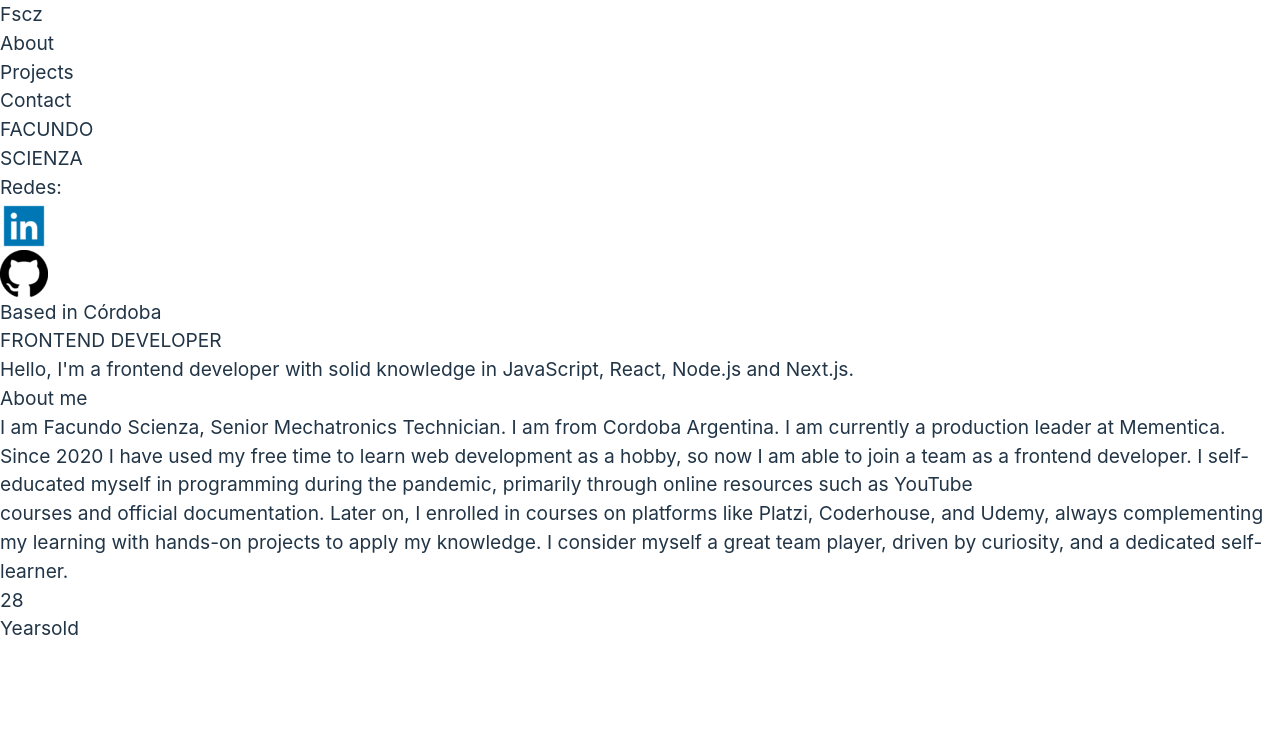
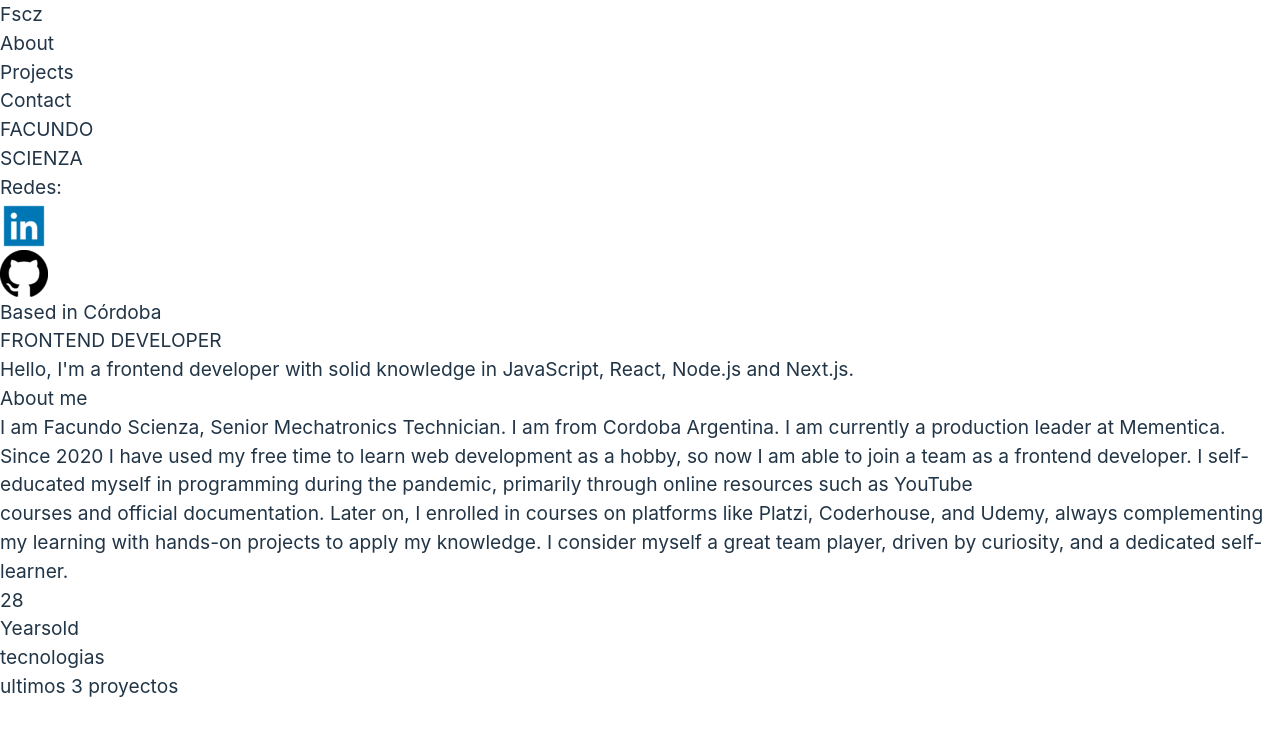
Before and after one commit to F-Scienza/portfolio, a React (Vite) app: page / in a window 1280 px wide. Shown: the top 736 px of the page. Built offline with nearby package versions, Linux system fonts and the light colour scheme.

Commit message:
continuar con footer y projects

```diff
--- a/src/App.jsx
+++ b/src/App.jsx
@@ -1,6 +1,7 @@
 import Greeting from './Components/Greeting'
 import Navbar from './Components/Navbar'
 import Presentation from './Components/Presentation'
+import Projects from './Components/Projects'
 
 function App() {
 
@@ -9,6 +10,7 @@ function App() {
       <Navbar/>
       <Presentation/>
       <Greeting/>
+      <Projects/>
     </div>
   )
 }
--- /dev/null
+++ b/src/Components/Projects/index.jsx
@@ -0,0 +1,14 @@
+const Projects = () => {
+    return (
+        <div>
+            <div>
+                tecnologias
+            </div>
+            <div>
+                ultimos 3 proyectos
+            </div>
+        </div>
+    );
+}
+
+export default Projects;
```
Also changed, not shown: src/Components/Footer/index.jsx (added, +9 -0 lines).
